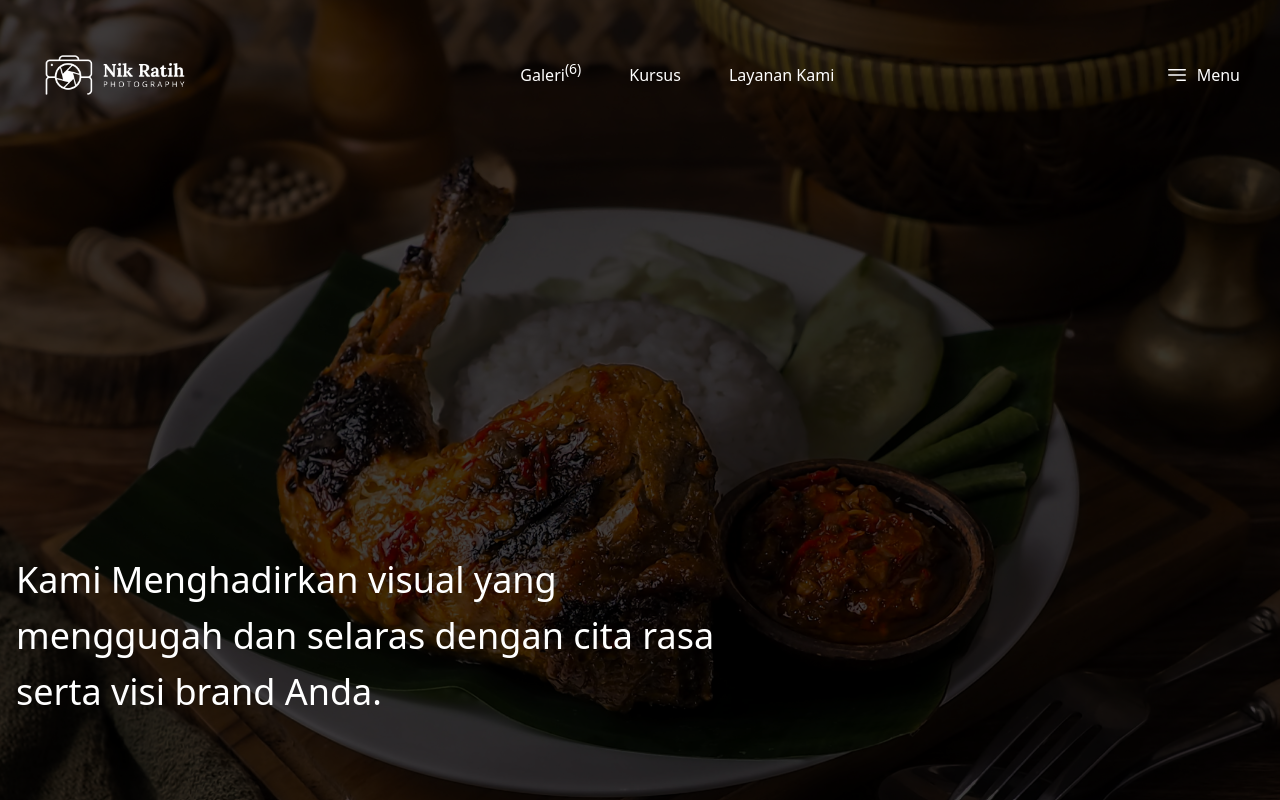
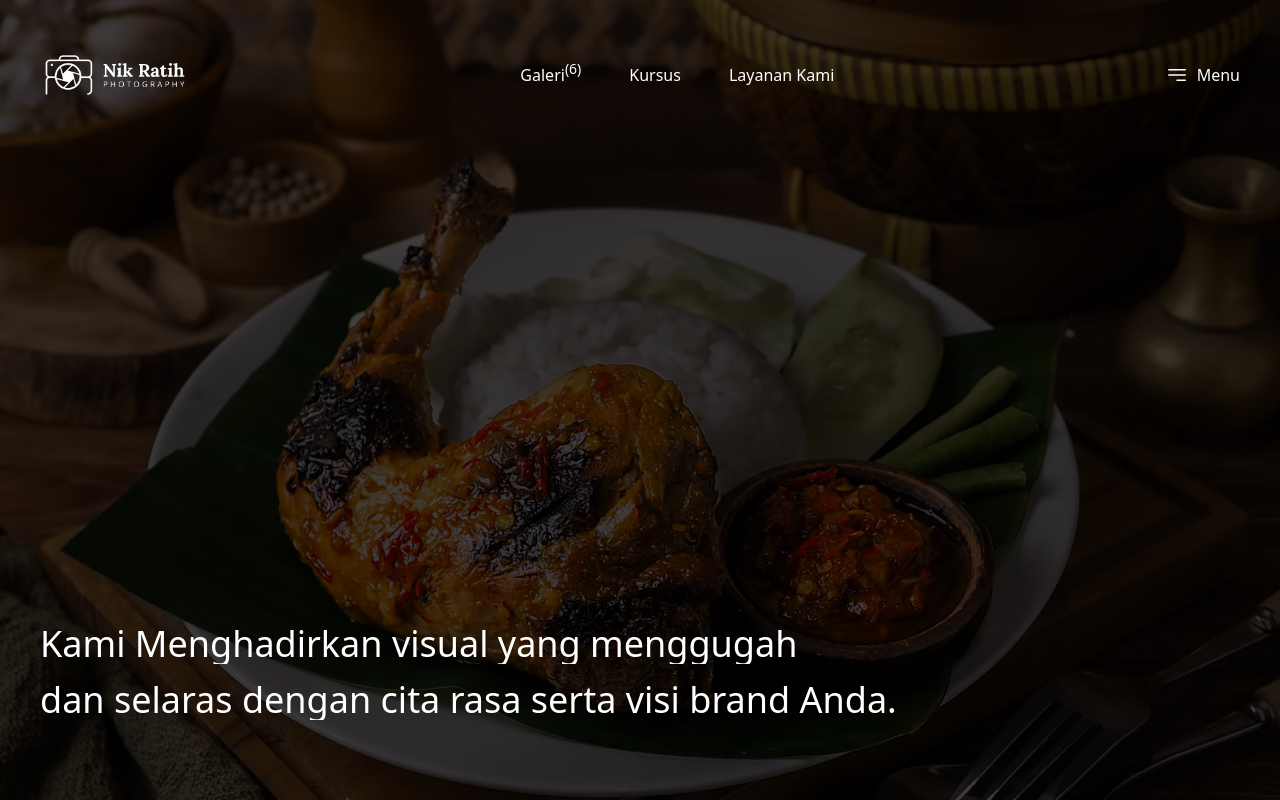
Before and after one commit to Blizbyteco/ratih-photography, a React (Vite) app: page / in a window 1280 px wide. Shown: the top 800 px of the page. Built offline with nearby package versions, Linux system fonts and the light colour scheme.

Commit message:
UPDATE: Added animated text on the hero section

```diff
--- a/src/App.jsx
+++ b/src/App.jsx
@@ -2,8 +2,25 @@ import React from "react";
 import Navbar from "./components/Navbar";
 import Container from "./components/Container";
 import Button from "./components/Button";
+import { motion } from "motion/react";
 
 const App = () => {
+
+  const textVariant = {
+    initial: {
+      x: 0,
+    },
+    animate: (i) => ({
+      x: "100%",
+      transition: {
+        delay: i * 0.3, // i is the custom prop passed in
+        duration: 1.2,
+        ease: "easeInOut"
+      }
+    })
+  };
+
+
   return (
     <>
       <Navbar />
@@ -20,11 +37,27 @@ const App = () => {
         <div className="absolute inset-0 bg-black/75" />
 
         {/* Content at the bottom-left */}
-        <div className="absolute z-10 bottom-[10%] left-4">
-          <h1 className="text-white text-4xl font-normal max-w-[35ch] leading-[3.5rem]">
-            Kami Menghadirkan visual yang menggugah dan selaras dengan cita rasa
-            serta visi brand Anda.
-          </h1>
+        <div className="absolute z-10 bottom-[10%] left-0 w-full">
+          <div className="max-w-[1200px] mx-auto space-y-4">
+
+            <div className="relative w-max overflow-hidden">
+              <motion.div variants={textVariant} custom={0} initial="initial" animate="animate" className="absolute inset-0 w-full min-h-full bg-white whitespace-nowrap overflow-hidden origin-left"></motion.div>
+              <h1 className="text-white text-4xl font-normal">
+                Kami Menghadirkan visual yang menggugah
+              </h1>
+            </div>
+            <div className="relative w-max overflow-hidden">
+              <motion.div variants={textVariant} custom={0.7} initial="initial" animate="animate" className="absolute inset-0 w-full min-h-full bg-white whitespace-nowrap overflow-hidden origin-left"></motion.div>
+              <h1 className="text-white text-4xl font-normal">
+                dan selaras dengan cita rasa serta visi brand Anda.
+              </h1>
+            </div>
+
+{/*
+            <h1 className="text-white text-4xl font-normal">
+              dan selaras dengan cita rasa serta visi brand Anda.
+            </h1> */}
+          </div>
         </div>
       </section>
 
@@ -39,16 +72,23 @@ const App = () => {
           </h2>
           <div></div>
 
-            <img src="/images/example1.jpg" alt="" />
+          <img src="/images/example1.jpg" alt="" />
           <h2 className="text-8xl col-span-2 font-semibold max-w-[10ch]">
             DALAM LENSA KAMI
           </h2>
 
           <div></div>
           <div className="col-span-2">
-            <h2 className="text-lg text-gray-300">Kami memotret makanan untuk menjual rasa. Dari UMKM hingga restoran besar, kami tetap fokus pada esensi. Kami dengarkan dulu, lalu ambil gambar, untuk menciptakan visual yang sesuai dengan brand dan cerita hidangan Anda.
-             Lalu, kami menerjemahkannya ke dalam visual yang menggugah selera. Berbekal pengalaman nyata, kami menciptakan konten yang otentik, menggoda, dan terasa alami, seperti rasa yang ingin Anda hadirkan.</h2>
-             <Button text="PELAJARI LEBIH LANJUT" className="my-8"/>
+            <h2 className="text-lg text-gray-300">
+              Kami memotret makanan untuk menjual rasa. Dari UMKM hingga
+              restoran besar, kami tetap fokus pada esensi. Kami dengarkan dulu,
+              lalu ambil gambar, untuk menciptakan visual yang sesuai dengan
+              brand dan cerita hidangan Anda. Lalu, kami menerjemahkannya ke
+              dalam visual yang menggugah selera. Berbekal pengalaman nyata,
+              kami menciptakan konten yang otentik, menggoda, dan terasa alami,
+              seperti rasa yang ingin Anda hadirkan.
+            </h2>
+            <Button text="PELAJARI LEBIH LANJUT" className="my-8" />
           </div>
         </div>
       </section>
```
